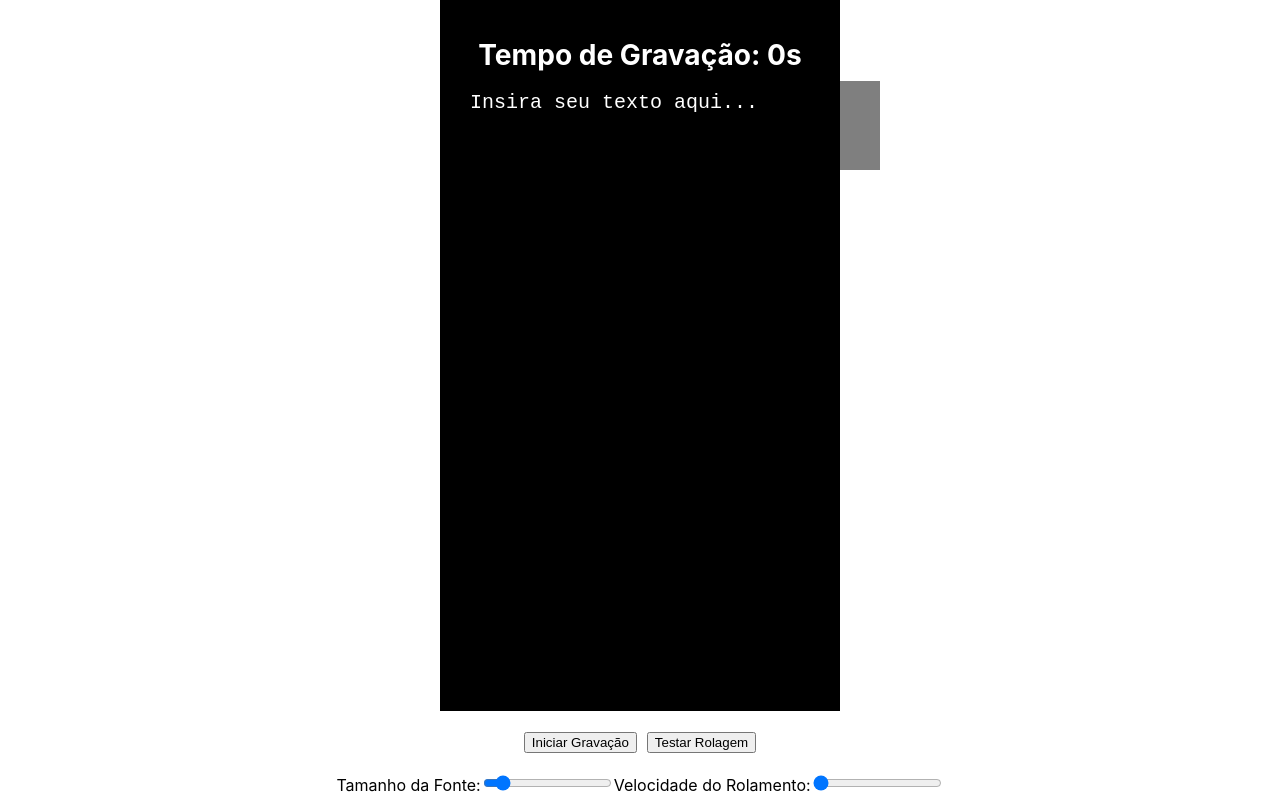
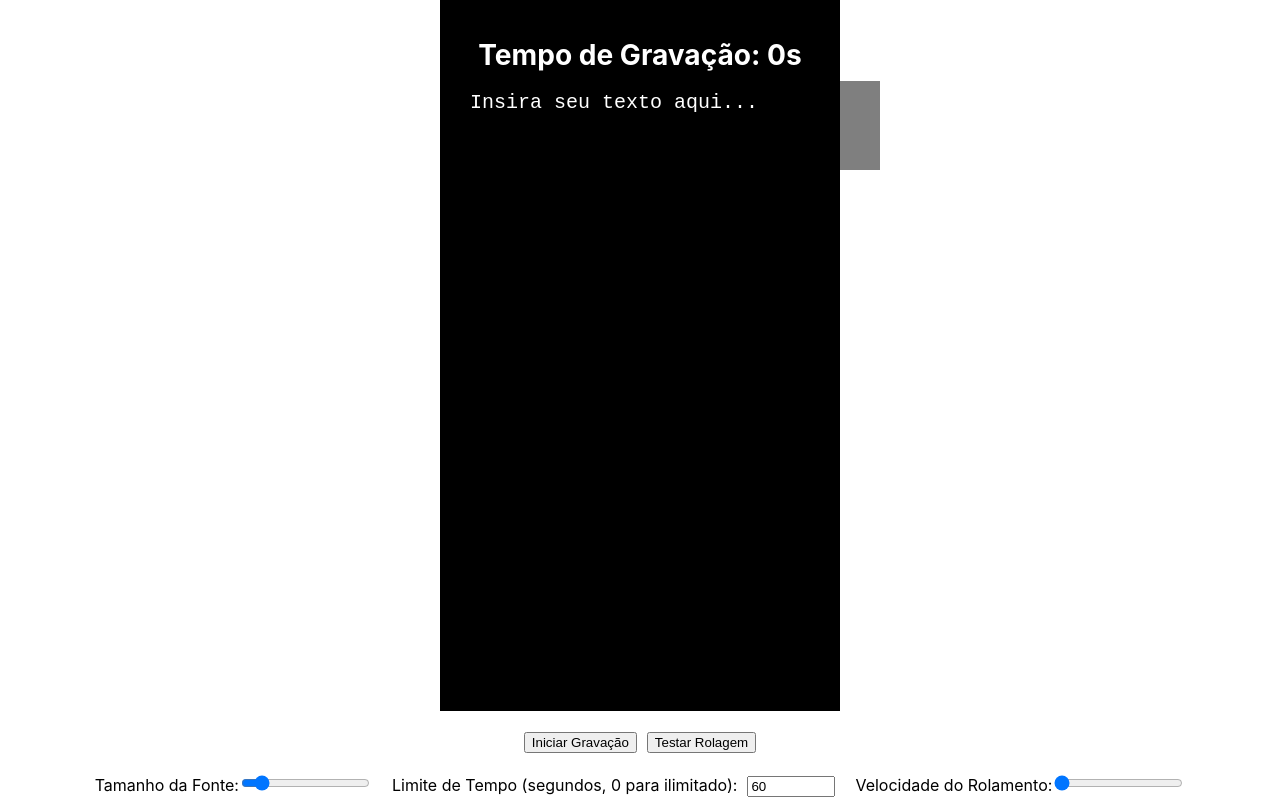
Before and after one commit to RapportTecnologia/RapportTeleprompterWeb, a React (Create React App) app: page / in a window 1280 px wide. Built offline with nearby package versions, Linux system fonts and the light colour scheme.

Commit message:
Adicionado campo para escolha do tempo, e outros ajsutes.
Revisão da Borda Piscando

```diff
--- a/src/App.tsx
+++ b/src/App.tsx
@@ -14,6 +14,7 @@ const App: React.FC = () => {
   const [timeElapsed, setTimeElapsed] = useState(0);
   const [isNearLimit, setIsNearLimit] = useState(false); // Borda piscando ao se aproximar do limite de tempo
   const [scrollPosition, setScrollPosition] = useState(0); // Posição da rolagem
+  const [timeLimit, setTimeLimit] = useState(60); // Limite de tempo de gravação, padrão 60 segundos
   const videoRef = useRef<HTMLVideoElement>(null);
   const recordedVideoRef = useRef<HTMLVideoElement>(null); // Referência para o vídeo gravado
   const textRef = useRef<HTMLDivElement>(null); // Referência para o contêiner do texto
@@ -65,11 +66,22 @@ const App: React.FC = () => {
     if (isRecording) {
       intervalRef.current = setInterval(() => {
         setTimeElapsed((prevTime) => {
-          if (prevTime >= 55) {
-            setIsNearLimit(true); // Ativar animação de bordas piscando
+          // Se o tempo limite for diferente de 0 (ilimitado)
+          if (timeLimit !== 0) {
+            // Ativar bordas piscando quando faltarem 5 segundos
+            if (prevTime >= timeLimit - 5) {
+              setIsNearLimit(true);
+            }
+
+            // Se o tempo limite for atingido
+            if (prevTime >= timeLimit) {
+              clearInterval(intervalRef.current!);
+              return prevTime; // Parar de incrementar o tempo
+            }
           } else {
-            setIsNearLimit(false);
+            setIsNearLimit(false); // Não piscar se for ilimitado
           }
+
           return prevTime + 1;
         });
       }, 1000);
@@ -77,7 +89,7 @@ const App: React.FC = () => {
       clearInterval(intervalRef.current!);
     }
     return () => clearInterval(intervalRef.current!);
-  }, [isRecording]);
+  }, [isRecording, timeLimit]);
 
   // Função para controlar a rolagem do texto
   useEffect(() => {
@@ -158,7 +170,7 @@ const App: React.FC = () => {
         {/* Vídeo durante a gravação */}
         <video
           ref={videoRef}
-          className={`video-element ${isRecording || isScrolling ? 'highlight-video' : ''}`}
+          className={`video-element ${isRecording || isScrolling ? (isNearLimit ? 'blink-border' : 'highlight-video') : ''}`}
           autoPlay
           muted
           style={{
@@ -230,9 +242,10 @@ const App: React.FC = () => {
           )}
         </div>
 
-        {timeElapsed >= 60 && (
+        {/* Exibe mensagem de limite de tempo atingido, se o tempo limite não for ilimitado */}
+        {timeLimit !== 0 && timeElapsed >= timeLimit && (
           <div className="time-limit-warning">
-            <p>O tempo máximo de gravação de 60 segundos foi atingido!</p>
+            <p>O tempo máximo de gravação de {timeLimit} segundos foi atingido!</p>
           </div>
         )}
       </div>
@@ -264,7 +277,20 @@ const App: React.FC = () => {
             onChange={(e) => setFontSize(parseInt(e.target.value, 10))}
           />
         </label>
-        <label>
+
+        {/* Campo para selecionar o limite de tempo da gravação */}
+        <label style={{ marginLeft: '20px' }}>
+          Limite de Tempo (segundos, 0 para ilimitado):
+          <input
+            type="number"
+            min="0"
+            value={timeLimit}
+            onChange={(e) => setTimeLimit(parseInt(e.target.value, 10))}
+            style={{ marginLeft: '10px', width: '80px' }}
+          />
+        </label>
+
+        <label style={{ marginLeft: '20px' }}>
           Velocidade do Rolamento:
           <input
             type="range"
```
